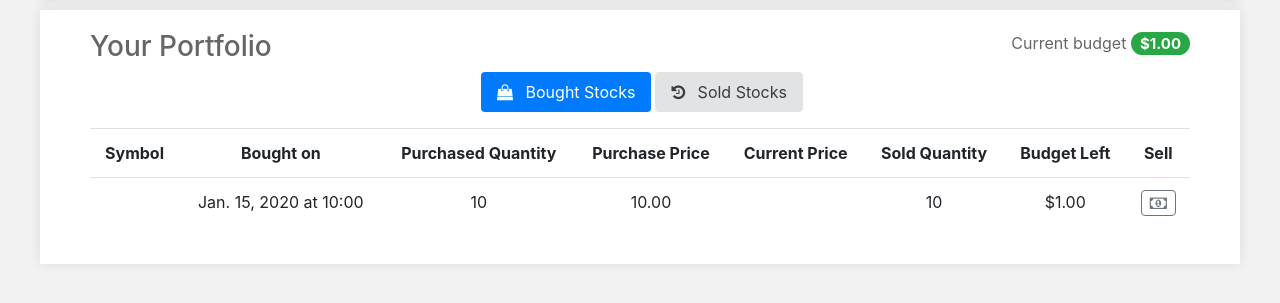
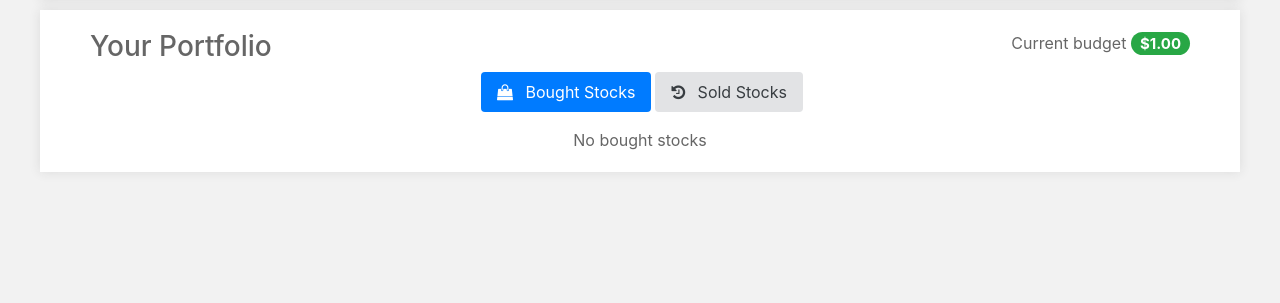
Before and after one commit to murradkh/StockProject, a Django app: page /accounts/portfolio/ in a window 1280 px wide. Shown: the part 70-373 px from the top of the page. Run offline with Django 3.2, Linux system fonts and the light colour scheme; a user stored in the database is signed in; tables that the repository leaves empty hold one stand-in row (values such as "Sample post"); some libraries are stand-ins or nearby versions.

Commit message:
refactoring Buy_sell

```diff
--- a/myapp/models.py
+++ b/myapp/models.py
@@ -87,14 +87,15 @@
 class Portfolio(models.Model):
     budget = models.FloatField(default=500)
 
-    def buy_stock(self, symbol, quantity=1,threshold=None):
+    def buy_stock(self, symbol, curPrice, quantity=1, threshold=None):
         if quantity > 0:
             try:
                 stock = Stock.objects.get(symbol=symbol)
             except Stock.DoesNotExist:
                 data = stock_api.get_stock_info(symbol)
                 stock = Stock.add_to_db(data)
-            amount = quantity * stock.price
+
+            amount = quantity * curPrice
             BoughtStock.objects.create(portfolio=self, stock=stock, quantity=quantity,
                                        expense_price=amount,
                                        budget_left=(self.budget - amount), threshold=threshold)
--- a/myapp/static/js/myapp/buy_model.js
+++ b/myapp/static/js/myapp/buy_model.js
@@ -3,7 +3,7 @@
                  '<button type="button" class="close" data-dismiss="alert" aria-label="Close">'+
                  '<span aria-hidden="true">&times;</span></button></div>';
 
-
+var path =""
 function multiply(){
     qty = Number(document.getElementById('quantity').value);
     price = Number(document.getElementById('staticPrice').value);
@@ -61,12 +61,12 @@
 });
 
 function submitvalidate(){
-    $('buyForm').submit(function(e){
+    $('#buyForm').submit(function(e){
     if (validateForm()){
     $.post('buy/', $(this).serialize(), function(data){
         $('.message').html(data.message);
         document.getElementById('x').innerHTML = alert_msg;
-        $('#buyModel').modal('hide');
+        $('.buyModel').modal('hide');
         resetForm();
     });
     e.preventDefault();
@@ -78,8 +78,12 @@
 });
 }
 
-$(document).ready(submitvalidate());
+
 
 function getBuyForm(counter) {
     $('#buyModel'+counter).modal('show');
 }
+
+function getPath(stock, path){
+console.log("path is =" + " "+String(path));
+}
--- a/myapp/static/js/myapp/sell_model.js
+++ b/myapp/static/js/myapp/sell_model.js
@@ -1,4 +1,48 @@
+var alert_msg ='<div  class="alert alert-success alert-dismissible fade show  " role="alert" id="buy_success">'+
+                 'Process has been successfully completed.'+
+                 '<button type="button" class="close" data-dismiss="alert" aria-label="Close">'+
+                 '<span aria-hidden="true">&times;</span></button></div>';
 
 function getSellForm(counter) {
     $('#sellModel'+counter).modal('show');
+
 }
+
+
+function updateSellStockTable(){
+
+            $.ajax({
+            method: "GET",
+            url: '',
+            success: function(data) {
+                $('#bought-stocks-table').replaceWith($('#bought-stocks-table',data));
+            },
+            error: function(data) {
+                console.log("error")
+            }
+    })
+}
+
+
+function submitvalidate(id){
+
+    $('#sellForm'+id).submit(function(e){
+    path = '../../stock/'+Number(id)+'/sell/';
+    console.log('path = '+path);
+    $.post(path, $(this).serialize(), function(data){
+        //$('.message').html(data.message);
+        document.getElementById('alert').innerHTML = alert_msg;
+        $('.sellModel').modal('hide');
+        updateSellStockTable();
+
+    });
+    e.preventDefault();
+
+
+});
+}
+function multiply(id){
+    qty = Number(document.getElementById('quantity'+id).value);
+    price = Number(document.getElementById('staticPrice'+id).value);
+    document.getElementById('staticTotal'+id).value = Math.round(qty * price * 100) / 100;
+}
--- a/myapp/static/js/myapp/single_stock.js
+++ b/myapp/static/js/myapp/single_stock.js
@@ -176,7 +176,7 @@
         success: function(data) {
             $('#stock_data').replaceWith($('#stock_data',data));
             $('#text').replaceWith($('#text',data));
-            $('#staticPrice').replaceWith($('#staticPrice',data));
+            //$('#staticPrice').replaceWith($('#staticPrice',data));
         },
         error: function(data) {
             console.log("error")
--- a/myapp/templates/portfolio.html
+++ b/myapp/templates/portfolio.html
@@ -3,6 +3,7 @@
 {% load mathfilters %}
 
 {% block content %}
+<div id ="alert"></div>
 <div class="container">
     <div class="row">
         <div class="col-9 text-left">
@@ -68,7 +69,8 @@
                         <td>{{ stock.sold_quantity }}</td>
                         <td>${{ stock.budget_left|floatformat:2  }}</td>
                         <td onclick="event.cancelBubble=true; return false;">
-                            <button onclick="getSellForm('{{forloop.counter}}')" class="btn btn-outline-secondary" style="padding: 0px 8px;"><i class='fa fa-money'></i></button>
+                            <button onclick="getSellForm('{{stock.id}}')" class="btn btn-outline-secondary" style="padding: 0px 8px;"><i
+                                    class='fa fa-money'></i></button>
                         </td>
                     </tr>
                 {% endfor %}
@@ -106,7 +108,8 @@
                             </td>
                             <td>${{ stock.budget_left|floatformat:2  }}</td>
                             <td onclick="event.cancelBubble=true; return false;">
-                                <button onclick="getBuyForm('{{forloop.counter}}')" class="btn btn-outline-success" style="padding: 0px 8px;"><i class='fa fa-money'></i></button>
+                                <button onclick="onclickBuy('{{stock.bought_stock.stock.symbol}}')" class="btn btn-outline-success"
+                                        style="padding: 0px 8px;"><i class='fa fa-money'></i></button>
                             </td>
                         </tr>
                     {% endfor %}
@@ -119,17 +122,22 @@
     </div>
 </div>
 {% for stock in bought_stocks %}
-    {% include "subtemplate/sell_model.html" with id=stock.id name=stock.stock.name budget=profile.portfolio.budget latestPrice=stock.stock.price gainLoss=stock.stock.price|sub:stock.expense_price|floatformat:2  %}
+    {% include "subtemplate/sell_model.html" with id=stock.id qty=stock.quantity name=stock.stock budget=profile.portfolio.budget  latestPrice=stock.stock.price  gainLoss=stock.stock.price|sub:stock.expense_price|floatformat:2 buy_id=stock.id %}
 {% endfor %}
-{% for stock in sold_stocks %}
-    {% include "subtemplate/buy_model.html" with id=forloop.counter name=stock.bought_stock.stock.name budget=profile.portfolio.budget latestPrice=stock.bought_stock.stock.price %}
-{% endfor %}
+
 {% endblock %}
-
 {% load static %}
 {% block scripts %}
-<script type="text/javascript" src="{% static 'js/myapp/buy_model.js' %}">
+
+<script type="text/javascript" src="{% static 'js/myapp/sell_model.js' %}">
+
 </script>
-<script type="text/javascript" src="{% static 'js/myapp/sell_model.js' %}">
+
+<script>
+function onclickBuy(stock){
+    window.location.href = "../../stock/"+stock;
+
+}
+
 </script>
 {% endblock %}
--- a/myapp/templates/subtemplate/buy_model.html
+++ b/myapp/templates/subtemplate/buy_model.html
@@ -1,4 +1,4 @@
-<div class="modal fade" id="buyModel{{id}}" tabindex="-1" role="dialog" aria-hidden="true">
+<div class="modal fade buyModel" id="buyModel{{id}}" tabindex="-1" role="dialog" aria-hidden="true">
   <div class="modal-dialog" role="document">
     <div class="modal-content">
       <div class="modal-header">
@@ -12,14 +12,14 @@
           <div class="form-group row">
             <label for="staticBudget" class="col-sm-2 col-form-label">Budget</label>
             <div class="col-sm-10">
-                <input type="text" readonly class="form-control-plaintext" id="staticBudget" value="${{ budget }}">
+                <input type="text" readonly class="form-control-plaintext" id="staticBudget" value="{{ budget }}">
             </div>
         </div>
 
         <div class="form-group row">
             <label for="staticPrice" class="col-sm-2 col-form-label">Price</label>
             <div class="col-sm-10">
-                <input type="text" readonly class="form-control-plaintext" id="staticPrice" value="{{ latestPrice }}">
+                <input type="text" readonly class="form-control-plaintext" name ="staticPrice" id="staticPrice" value="{{ latestPrice }}">
             </div>
         </div>
 
@@ -72,6 +72,8 @@
         src="{% static 'js/myapp/buy_model.js' %}"></script>
 <script>
 window.onload = function(){
+
+
 	$("#quantity").trigger(function(){
         $('#desti').click(function(){ multiply();});
     });
@@ -79,5 +81,12 @@
         $('#desti').click(function(){ multiply();});
     });
     $.fn.ShowInput;
+
 	};
+
+	$(document).ready( function() {
+    submitvalidate();
+});
+
+
 </script>
--- a/myapp/templates/subtemplate/sell_model.html
+++ b/myapp/templates/subtemplate/sell_model.html
@@ -1,4 +1,4 @@
-<div class="modal fade" id="sellModel{{id}}" tabindex="-1" role="dialog" aria-hidden="true">
+<div class="modal fade sellModel" id="sellModel{{id}}" tabindex="-1" role="dialog" aria-hidden="true">
   <div class="modal-dialog" role="document">
     <div class="modal-content">
       <div class="modal-header">
@@ -8,7 +8,7 @@
         </button>
       </div>
       <div class="modal-body">
-        <form  name ='sellForm' id ='sellForm'> {% csrf_token %}
+        <form  name ='sellForm' id ='sellForm{{ buy_id }}' class='sellForm'> {% csrf_token %}
             <div class="form-group row">
                 <label for="staticBudget" class="col-sm-2 col-form-label">Gain/Loss</label>
                 <div class="col-sm-10">
@@ -18,20 +18,20 @@
             <div class="form-group row">
                 <label for="staticPrice" class="col-sm-2 col-form-label">Price</label>
                 <div class="col-sm-10">
-                    <input type="text" readonly class="form-control-plaintext" id="staticPrice" value="{{ latestPrice }}">
+                    <input type="text" readonly class="form-control-plaintext" id="staticPrice{{ buy_id }}" value="{{ latestPrice }}">
                 </div>
             </div>
             <div class ="form-group row">
                 <label  class="col-sm-2 col-form-label ">Quantity </label>
                 <div class="col-sm-10 ">
-                    <input type="number" class="form-control" id="quantity" name="quantity" min="1" value ="1" name="quantity"
-                    onChange="multiply()">
+                    <input type="number" class="form-control" id="quantity{{ buy_id }}" name="quantity" min="1" value ="1" name="quantity"
+                    max ="{{ qty }}" onKeyPress="if(this.value > Number({{ qty }})) return false;"   onChange="multiply('{{ buy_id }}')"  required >
                 </div>
             </div>
             <div class="form-group row">
                 <label for="staticTotal" class="col-sm-2 col-form-label">Total</label>
                 <div class="col-sm-10">
-                    <input type="text" readonly class="form-control-plaintext" id="staticTotal" value="{{ latestPrice }}"
+                    <input type="text" readonly class="form-control-plaintext" id="staticTotal{{ buy_id }}" value="{{ latestPrice }}"
                     name="Total">
                 </div>
             </div>
@@ -45,7 +45,7 @@
     </div>
   </div>
 </div>
-<div id ="x"></div>
+
 
 {% load static %}
 
@@ -61,4 +61,11 @@
     });
     $.fn.ShowInput;
 	};
+
+
+	$(document).ready( function() {
+    	submitvalidate('{{ buy_id }}');
+
+});
+
 </script>
--- a/myapp/views.py
+++ b/myapp/views.py
@@ -20,7 +20,8 @@
 
 from .exceptions.stock_service import StockServerUnReachable, StockSymbolNotFound, InvalidTimeRange, \
     InvalidSellQuantityValue
-from django.db.models import Q
+
+from django.db.models import F
 
 STOCKS_PER_PAGE = 10
 
@@ -195,7 +196,7 @@
     status_code = 200
     profile, created = Profile.objects.get_or_create(user=request.user)
     try:
-        q = request.GET.get("quantity")
+        q = int(request.POST['quantity'])
         if q is None:
             profile.portfolio.sell_stock(buy_id, 1)
         else:
@@ -225,12 +226,14 @@
     try:
         q = request.POST['quantity']
         threshold = request.POST['threshold']
+        price = float(request.POST['staticPrice'])
+        print('staticPrice', price)
         if q is None:
             profile.portfolio.buy_stock(symbol, 1)
         elif threshold is not None and len(threshold.strip()) > 0:
-            profile.portfolio.buy_stock(symbol, int(q), int(threshold))
+            profile.portfolio.buy_stock(symbol, price, int(q), int(threshold))
         else:
-            profile.portfolio.buy_stock(symbol, int(q))
+            profile.portfolio.buy_stock(symbol, price, int(q))
         response = HttpResponse('OK')
     except InvalidSellQuantityValue as e:
         status_code = 404
@@ -317,7 +320,7 @@
 def portfolio_view(request):
     profile, created = Profile.objects.get_or_create(user=request.user)
     context = {'page_title': 'My Portfolio', 'profile': profile,
-               'bought_stocks': BoughtStock.objects.filter(portfolio=profile.portfolio),
+               'bought_stocks': BoughtStock.objects.filter(portfolio=profile.portfolio, quantity__gt=F('sold_quantity')),
                'sold_stocks': SoldStock.objects.filter(portfolio=profile.portfolio),
                'Interval': (THREAD_INTERVAL * 1000)}
     return render(request, 'portfolio.html', context)
```
Also changed, not shown: myapp/templates/single_stock.html (+10 -2 lines).
